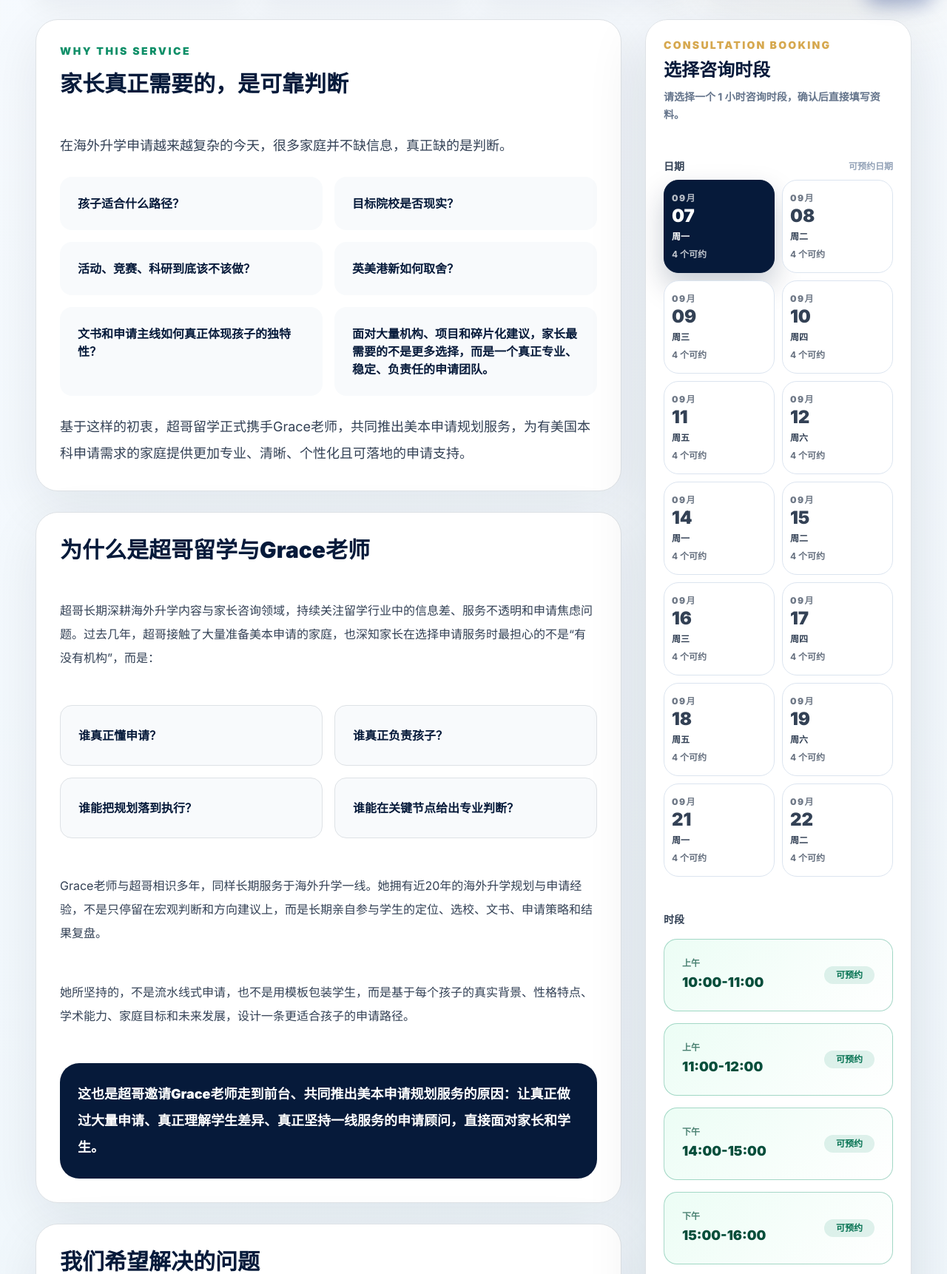
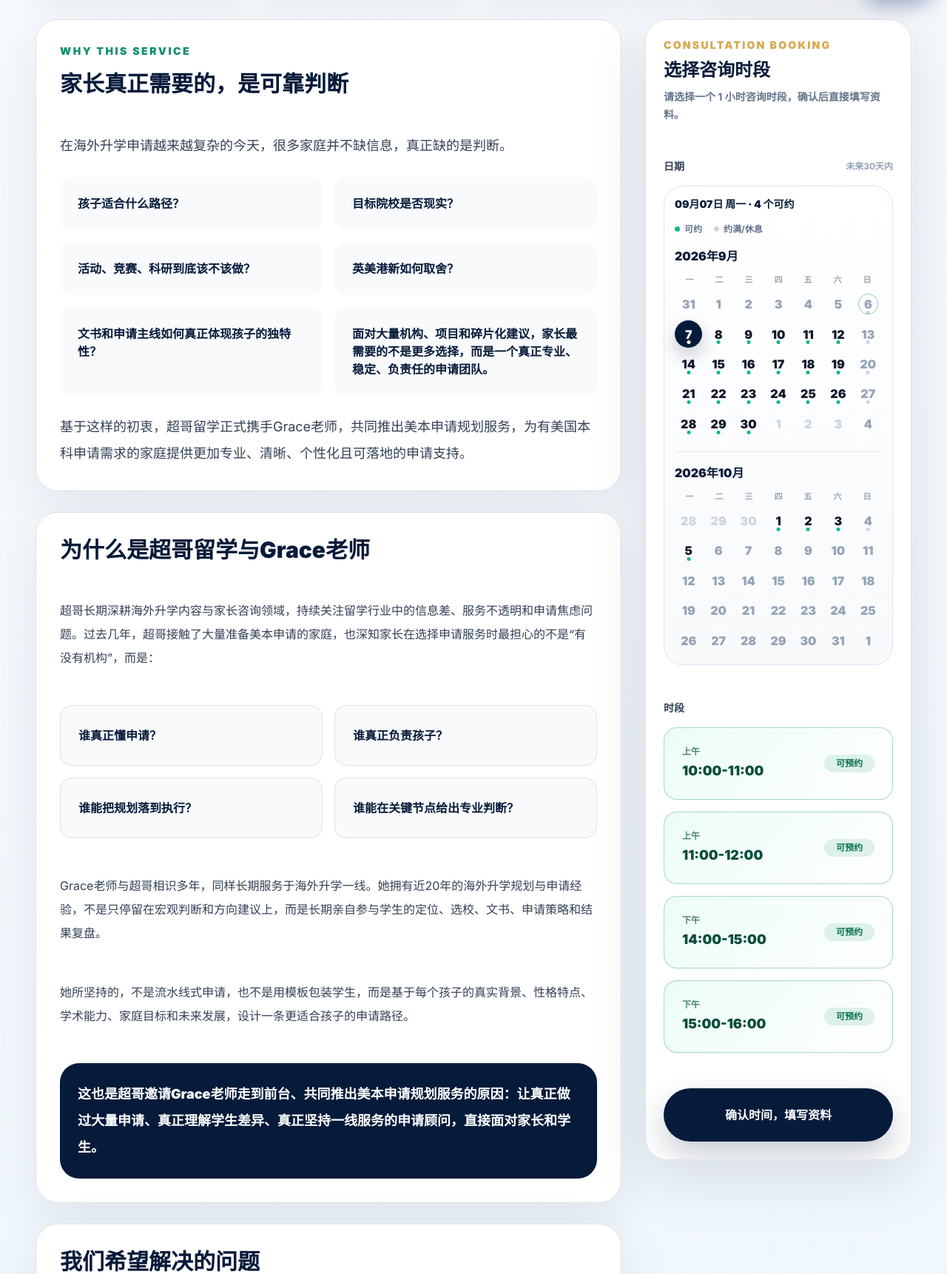
Before and after one commit to coubao/YD_redesign, a Flask app: page /booking in a window 1280 px wide. Shown: the part 784-2506 px from the top of the page at 74% size. Run offline with Flask 3, Linux system fonts and the light colour scheme; data that the repository does not hold is empty; some libraries are stand-ins or nearby versions.

Commit message:
Redesign booking calendar picker

```diff
--- a/app.py
+++ b/app.py
@@ -105,6 +105,7 @@
 BOOKING_SLOT_DURATION_MINUTES = 60
 BOOKING_SLOT_STEP_MINUTES = 60
 BOOKING_BUFFER_MINUTES = 0
+BOOKING_ADVANCE_DAYS = 30
 BOOKING_DAILY_WINDOWS = [
     ('morning', '上午', 10 * 60, 12 * 60),
     ('afternoon', '下午', 14 * 60, 16 * 60),
@@ -135,6 +136,7 @@
 BOOKING_TARGET_COUNTRIES = ['美国', '英国', '加拿大', '澳大利亚', '新加坡&香港', '多国联申', '暂未确定']
 BOOKING_STAGES = ['低龄申请', '本科申请', '硕士申请', '博士申请', '转学/转专业', '背景提升规划', '其他']
 WEEKDAY_LABELS = ['周一', '周二', '周三', '周四', '周五', '周六', '周日']
+CALENDAR_WEEKDAY_LABELS = ['一', '二', '三', '四', '五', '六', '日']
 
 
 def format_booking_minutes(minutes):
@@ -181,6 +183,7 @@
         'day_number': current.strftime('%d'),
         'month_label': current.strftime('%m月'),
         'weekday': WEEKDAY_LABELS[current.weekday()],
+        'is_closed': current.weekday() == 6,
         'is_today': current == date.today(),
     }
 
@@ -189,7 +192,7 @@
     return BOOKING_SPECIAL_WINDOW_START <= today <= BOOKING_SPECIAL_WINDOW_END
 
 
-def build_booking_days(days_count=14):
+def build_booking_days(days_count=BOOKING_ADVANCE_DAYS):
     start = date.today()
     if should_use_special_booking_window(start):
         current = BOOKING_SPECIAL_WINDOW_START
@@ -199,15 +202,57 @@
             current += timedelta(days=1)
         return days
 
-    days = []
-    offset = 0
-    while len(days) < days_count:
-        current = start + timedelta(days=offset)
-        offset += 1
-        if current.weekday() == 6:
-            continue
-        days.append(build_booking_day_item(current))
-    return days
+    return [
+        build_booking_day_item(start + timedelta(days=offset))
+        for offset in range(days_count)
+    ]
+
+
+def build_calendar_months(available_days):
+    if not available_days:
+        return []
+
+    day_lookup = {item['value']: item for item in available_days}
+    first_day = date.fromisoformat(available_days[0]['value'])
+    last_day = date.fromisoformat(available_days[-1]['value'])
+    current_month = date(first_day.year, first_day.month, 1)
+    final_month = date(last_day.year, last_day.month, 1)
+    months = []
+
+    while current_month <= final_month:
+        if current_month.month == 12:
+            next_month = date(current_month.year + 1, 1, 1)
+        else:
+            next_month = date(current_month.year, current_month.month + 1, 1)
+
+        month_end = next_month - timedelta(days=1)
+        grid_start = current_month - timedelta(days=current_month.weekday())
+        grid_end = month_end + timedelta(days=6 - month_end.weekday())
+        days = []
+        cursor = grid_start
+
+        while cursor <= grid_end:
+            value = cursor.isoformat()
+            source = day_lookup.get(value)
+            if source:
+                day_item = dict(source)
+                day_item['is_in_booking_window'] = True
+            else:
+                day_item = build_booking_day_item(cursor)
+                day_item['available_count'] = 0
+                day_item['is_full'] = True
+                day_item['is_in_booking_window'] = False
+            day_item['is_outside_month'] = cursor.month != current_month.month
+            days.append(day_item)
+            cursor += timedelta(days=1)
+
+        months.append({
+            'title': f'{current_month.year}年{current_month.month}月',
+            'days': days,
+        })
+        current_month = next_month
+
+    return months
 
 
 def get_booked_slots_by_date(day_values):
@@ -241,10 +286,14 @@
             state = 'available'
             label = '可预约'
             placeholder_name = BOOKING_PLACEHOLDER_BOOKINGS.get(day_value, {}).get(slot)
+            day_date = date.fromisoformat(day_value)
 
             if placeholder_name:
                 state = 'booked'
                 label = f'{placeholder_name}已预约'
+            elif day_date.weekday() == 6:
+                state = 'closed'
+                label = '休息'
             elif slot in booked_slots:
                 state = 'booked'
                 label = '已预约'
@@ -285,6 +334,8 @@
         default_date = next((item['value'] for item in available_days if item['available_count'] > 0), available_days[0]['value'])
     return {
         'available_days': available_days,
+        'calendar_months': build_calendar_months(available_days),
+        'calendar_weekdays': CALENDAR_WEEKDAY_LABELS,
         'time_slots': BOOKING_TIME_SLOTS,
         'slot_groups': BOOKING_SLOT_GROUPS,
         'slot_status_map': slot_status_map,
--- a/templates/booking.html
+++ b/templates/booking.html
@@ -26,51 +26,113 @@
     font-family: "Noto Serif SC", Georgia, "Times New Roman", serif;
   }
 
-  .yd-day-strip {
-    display: grid;
-    grid-template-columns: repeat(2, minmax(0, 1fr));
-    gap: 10px;
-    width: 100%;
-    min-width: 0;
-    max-width: 100%;
-    overflow: visible;
+  .yd-calendar-shell {
+    border: 1px solid #dbe4ef;
+    border-radius: 26px;
+    background: linear-gradient(180deg, #ffffff 0%, #f8fafc 100%);
+    padding: 14px;
+    box-shadow: inset 0 1px 0 rgba(255, 255, 255, .8);
   }
 
-  .yd-day-strip::-webkit-scrollbar {
-    display: none;
+  .yd-calendar-month + .yd-calendar-month {
+    margin-top: 18px;
+    border-top: 1px solid #e2e8f0;
+    padding-top: 16px;
   }
 
-  .yd-day-strip::-webkit-scrollbar-thumb {
+  .yd-calendar-weekdays,
+  .yd-calendar-grid {
+    display: grid;
+    grid-template-columns: repeat(7, minmax(0, 1fr));
+  }
+
+  .yd-calendar-weekdays {
+    margin: 12px 0 6px;
+    color: #94a3b8;
+    font-size: 11px;
+    font-weight: 900;
+    text-align: center;
+  }
+
+  .yd-calendar-grid {
+    gap: 3px;
+  }
+
+  .yd-calendar-day {
+    position: relative;
+    display: flex;
+    min-width: 0;
+    aspect-ratio: 1;
+    align-items: center;
+    justify-content: center;
+    border: 0;
     border-radius: 999px;
+    background: transparent;
+    color: #0f172a;
+    font-weight: 900;
+    outline: none;
+    transition: background .18s ease, color .18s ease, transform .18s ease, box-shadow .18s ease;
+  }
+
+  .yd-calendar-day:hover:not(:disabled) {
+    background: rgba(15, 143, 104, .1);
+    color: var(--yd-green-deep);
+    transform: translateY(-1px);
+  }
+
+  .yd-calendar-day.is-today:not(.is-active)::after {
+    content: '';
+    position: absolute;
+    inset: 5px;
+    border: 1px solid rgba(15, 143, 104, .45);
+    border-radius: 999px;
+  }
+
+  .yd-calendar-day.is-active {
+    background: var(--yd-navy);
+    color: #fff;
+    box-shadow: 0 10px 24px rgba(6, 26, 58, .24);
+  }
+
+  .yd-calendar-day.is-full:not(.is-active) {
+    color: #94a3b8;
+  }
+
+  .yd-calendar-day.is-closed,
+  .yd-calendar-day.is-outside-month,
+  .yd-calendar-day.is-out-of-range {
+    color: #cbd5e1;
+  }
+
+  .yd-calendar-day:disabled {
+    cursor: not-allowed;
+    transform: none;
+  }
+
+  .yd-calendar-dot {
+    position: absolute;
+    bottom: 5px;
+    left: 50%;
+    width: 5px;
+    height: 5px;
+    transform: translateX(-50%);
+    border-radius: 999px;
+    background: #10b981;
+  }
+
+  .yd-calendar-day.is-full .yd-calendar-dot,
+  .yd-calendar-day.is-closed .yd-calendar-dot {
     background: #cbd5e1;
   }
 
-  .yd-day-chip {
-    width: 100%;
-    min-width: 0;
-    border: 1px solid #dbe4ef;
-    border-radius: 20px;
+  .yd-calendar-day.is-active .yd-calendar-dot {
     background: #fff;
-    color: #334155;
-    transition: transform .2s ease, border-color .2s ease, box-shadow .2s ease, background .2s ease, color .2s ease;
   }
 
-  .yd-day-chip:hover {
-    transform: translateY(-2px);
-    border-color: rgba(15, 143, 104, .35);
-    box-shadow: 0 14px 30px rgba(15, 23, 42, .08);
-  }
-
-  .yd-day-chip.is-active {
-    border-color: var(--yd-navy);
-    background: var(--yd-navy);
-    color: #fff;
-    box-shadow: 0 18px 38px rgba(6, 26, 58, .22);
-  }
-
-  .yd-day-chip.is-full:not(.is-active) {
-    background: #f1f5f9;
-    color: #94a3b8;
+  .yd-calendar-legend-dot {
+    width: 7px;
+    height: 7px;
+    border-radius: 999px;
   }
 
   .yd-time-slot {
@@ -319,18 +381,41 @@
               <input type="hidden" id="booking_date" name="booking_date" value="{{ selected_date }}">
 
               <div>
-                <div class="mb-2 flex items-center justify-between gap-3">
+                <div class="mb-3 flex items-center justify-between gap-3">
                   <label class="block text-sm font-black text-slate-700">日期</label>
-                  <span class="text-xs font-bold text-slate-400">可预约日期</span>
+                  <span class="text-xs font-bold text-slate-400">未来30天内</span>
                 </div>
-                <div class="yd-day-strip" role="listbox" aria-label="预约日期">
-                  {% for day in available_days %}
-                  <button class="yd-day-chip min-h-[92px] px-2.5 py-3 text-left {% if selected_date == day.value %}is-active{% endif %} {% if day.is_full %}is-full{% endif %}" type="button" data-day-button data-date="{{ day.value }}" aria-pressed="{% if selected_date == day.value %}true{% else %}false{% endif %}">
-                    <span class="block text-xs font-black uppercase tracking-[0.12em] opacity-70">{{ day.month_label }}</span>
-                    <span class="mt-1 block text-2xl font-black leading-none">{{ day.day_number }}</span>
-                    <span class="mt-2 block text-xs font-bold">{{ day.weekday }}{% if day.is_today %} · 今天{% endif %}</span>
-                    <span class="mt-2 block text-xs font-bold opacity-75">{{ day.available_count }} 个可约</span>
-                  </button>
+                <div class="yd-calendar-shell">
+                  <div class="mb-3 flex flex-wrap items-center justify-between gap-3">
+                    <p class="m-0 text-sm font-black text-[#061a3a]" data-selected-day-text>选择日期</p>
+                    <div class="flex items-center gap-3 text-xs font-bold text-slate-500">
+                      <span class="inline-flex items-center gap-1.5"><span class="yd-calendar-legend-dot bg-emerald-500"></span>可约</span>
+                      <span class="inline-flex items-center gap-1.5"><span class="yd-calendar-legend-dot bg-slate-300"></span>约满/休息</span>
+                    </div>
+                  </div>
+
+                  {% for month in calendar_months %}
+                  <section class="yd-calendar-month">
+                    <div class="flex items-center justify-between">
+                      <h3 class="m-0 text-base font-black text-[#061a3a]">{{ month.title }}</h3>
+                    </div>
+                    <div class="yd-calendar-weekdays" aria-hidden="true">
+                      {% for weekday in calendar_weekdays %}
+                      <span>{{ weekday }}</span>
+                      {% endfor %}
+                    </div>
+                    <div class="yd-calendar-grid" role="listbox" aria-label="{{ month.title }}预约日期">
+                      {% for day in month.days %}
+                      {% set day_disabled = (not day.is_in_booking_window) or day.is_outside_month or day.is_closed %}
+                      <button class="yd-calendar-day {% if selected_date == day.value %}is-active{% endif %} {% if day.is_today %}is-today{% endif %} {% if day.is_full %}is-full{% endif %} {% if day.is_closed %}is-closed{% endif %} {% if day.is_outside_month %}is-outside-month{% endif %} {% if not day.is_in_booking_window %}is-out-of-range{% endif %}" type="button" data-day-button data-date="{{ day.value }}" data-day-label="{{ day.label }} {{ day.weekday }}{% if day.is_today %} · 今天{% endif %}" data-available-count="{{ day.available_count }}" aria-label="{{ day.label }} {{ day.weekday }}{% if day.is_today %} 今天{% endif %}，{% if day.is_closed %}休息{% elif day.is_in_booking_window %}{{ day.available_count }}个可约{% else %}不可预约{% endif %}" aria-pressed="{% if selected_date == day.value %}true{% else %}false{% endif %}" {% if day_disabled %}disabled{% endif %}>
+                        <span>{{ day.day_number|int }}</span>
+                        {% if day.is_in_booking_window and not day.is_outside_month %}
+                        <span class="yd-calendar-dot" aria-hidden="true"></span>
+                        {% endif %}
+                      </button>
+                      {% endfor %}
+                    </div>
+                  </section>
                   {% endfor %}
                 </div>
               </div>
@@ -370,15 +455,24 @@
   document.addEventListener('DOMContentLoaded', function () {
     var slotStatusMap = {{ slot_status_map | tojson }};
     var dateInput = document.getElementById('booking_date');
+    var selectedDayText = document.querySelector('[data-selected-day-text]');
     var dayButtons = Array.from(document.querySelectorAll('[data-day-button]'));
     var slotCards = Array.from(document.querySelectorAll('[data-slot-card]'));
 
     function setActiveDay(selectedDate) {
+      var activeButton = null;
       dayButtons.forEach(function (button) {
         var isActive = button.dataset.date === selectedDate;
         button.classList.toggle('is-active', isActive);
         button.setAttribute('aria-pressed', isActive ? 'true' : 'false');
+        if (isActive) {
+          activeButton = button;
+        }
       });
+      if (selectedDayText && activeButton) {
+        var count = Number(activeButton.dataset.availableCount || 0);
+        selectedDayText.textContent = activeButton.dataset.dayLabel + ' · ' + count + ' 个可约';
+      }
     }
 
     function syncSlots(selectedDate) {
```
